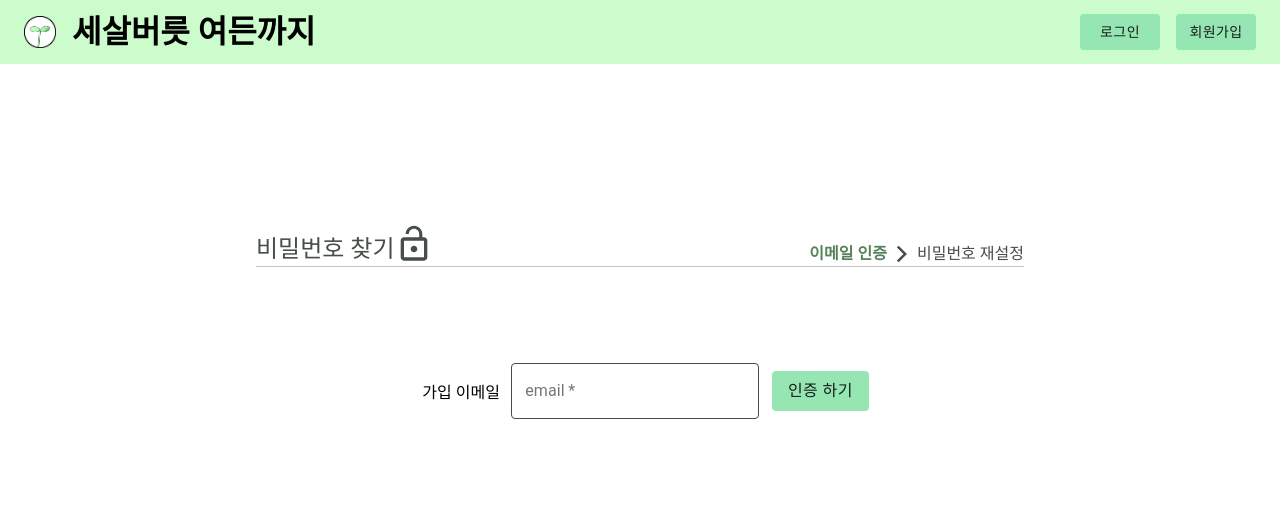
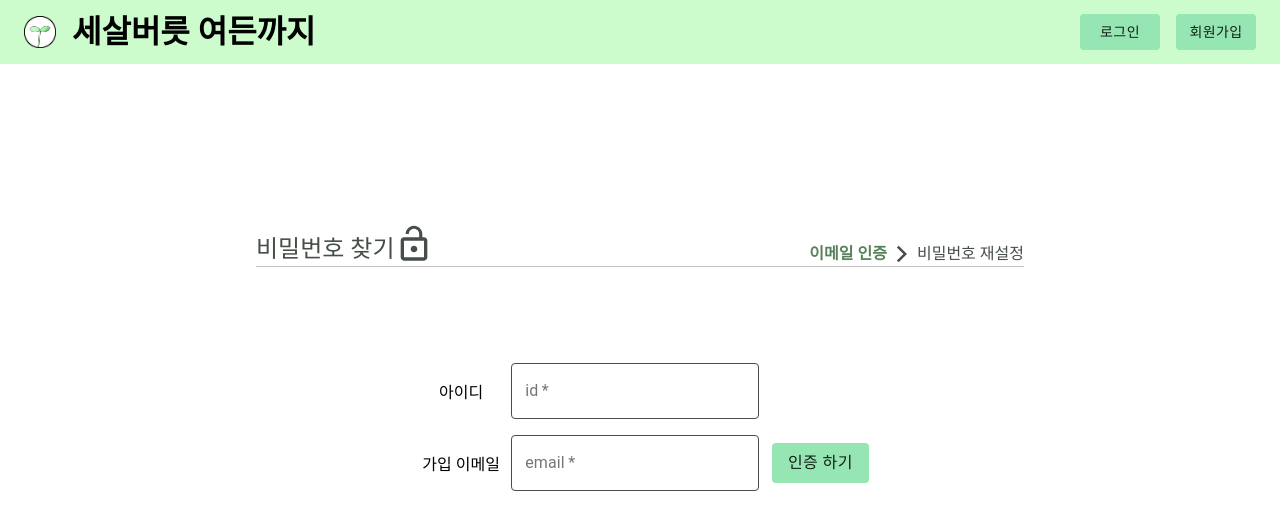
Before and after one commit to TeamGrabit/challenge, a React (Create React App) app in the folder frontend/: page /findpw in a window 1280 px wide. Shown: the top 530 px of the page. Built offline with nearby package versions, Linux system fonts and the light colour scheme; no server answers.

Commit message:
비밀번호 변경 API 적용

```diff
--- a/frontend/src/MVVM/ViewModel/UserViewModel.js
+++ b/frontend/src/MVVM/ViewModel/UserViewModel.js
@@ -51,9 +51,9 @@ export const UserLogicProvider = ({ children }) => {
 		return flag;
 	};
 
-	const SendAuthMail = async (eMail, type = 0) => {
+	const SendAuthMail = async (email, user_id = "", type = 0) => {
 		let flag = false;
-		await axios.post(`${API_URL}/authmail/send`, { type, email: eMail })
+		await axios.post(`${API_URL}/authmail/send`, { type, user_id, email })
 			.then((res) => {
 				console.log(res);
 				if (res.data.result === "success") flag = true;
@@ -87,6 +87,12 @@ export const UserLogicProvider = ({ children }) => {
 			flag = res.data.result;
 		});
 		return flag;
+	};
+	const ChangePw = async (user_id, new_pw) => {
+		// let flag = false;
+		await axios.post(`${API_URL}/changepw`, {
+			user_id, new_pw
+		});
 	};
 	return (
 		<LoginUserContext.Provider value={LoginUser}>
--- a/frontend/src/components/PwFindAuth.js
+++ b/frontend/src/components/PwFindAuth.js
@@ -26,7 +26,7 @@ const isEmail = (email) => {
 	return emailRegex.test(email);
 };
 
-function PwFindAuth({ setStatus }) {
+function PwFindAuth({ setStatus, user_id, setUserId }) {
 	const [email, setEmail] = useState("");
 	const [isSend, setIsSend] = useState(false); // 이메일 인증 메일이 발송되었는지 여부
 	const [isMailAuth, setisMailAuth] = useState(false); // 이메일 인증 완료 여부
@@ -34,7 +34,7 @@ function PwFindAuth({ setStatus }) {
 	const authMailSend = useSendAuthMail();
 	const authMailCheck = useCheckAuthMail();
 	const authMailSendHandler = async () => { // mail 전송
-		const result = await authMailSend(email, 1);
+		const result = await authMailSend(email, user_id, 1);
 		console.log(result);
 		// TODO: 가입되지 않은 사용자입니다. 새로 가입해주세요 추가해야함
 		if (!result) { alert('인증 메일 전송에 실패했습니다. 다시 한 번 시도해주세요'); } else { alert('인증 메일이 전송되었습니다. 메일함을 확인해주세요'); }
@@ -48,6 +48,19 @@ function PwFindAuth({ setStatus }) {
 	};
 	return (
 		<div className="pw-find-auth">
+			<Box mt={2}>
+				<div className="text">아이디</div>
+				<CssTextField
+					required
+					name="id"
+					variant="outlined"
+					label="id"
+					placeholder="아이디를 입력하세요"
+					value={user_id}
+					onChange={(e) => setUserId(e.target.value)}
+					disabled={isMailAuth}
+				/>
+			</Box>
 			<Box mt={2}>
 				<div className="text">가입 이메일</div>
 				<CssTextField
--- a/frontend/src/pages/PwFind.js
+++ b/frontend/src/pages/PwFind.js
@@ -6,6 +6,7 @@ import PwChange from '../components/PwChange';
 
 function PwFind() {
 	const [status, setStatus] = useState(false);
+	const [user_id, setUserId] = useState("");
 	return (
 		<div className="pw-find">
 			<div className="wrap">
@@ -21,8 +22,8 @@ function PwFind() {
 			</div>
 			<div className="line" />
 			{status === false ?
-				<PwFindAuth setStatus={setStatus} />
-				: <PwChange />}
+				<PwFindAuth setStatus={setStatus} user_id={user_id} setUserId={setUserId} />
+				: <PwChange user_id={user_id} />}
 		</div>
 	);
 }
```
